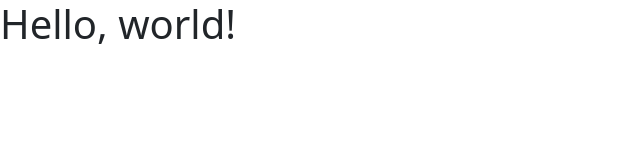
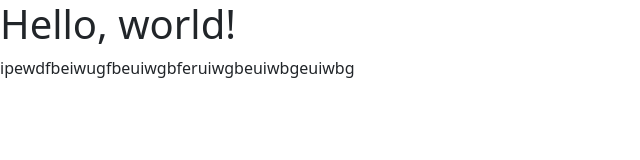
Before and after one commit to divyadn/collab-practice, a plain HTML site: page index.html in a window 1280 px wide. Shown: the whole page, without its empty margins (0-640 px from the left). Drawn offline with nearby package versions, Linux system fonts and the light colour scheme.

Commit message:
testing content change with partner

```diff
--- a/index.html
+++ b/index.html
@@ -32,5 +32,8 @@
     <script src="https://cdn.jsdelivr.net/npm/@popperjs/core@2.10.2/dist/umd/popper.min.js" integrity="sha384-7+zCNj/IqJ95wo16oMtfsKbZ9ccEh31eOz1HGyDuCQ6wgnyJNSYdrPa03rtR1zdB" crossorigin="anonymous"></script>
     <script src="https://cdn.jsdelivr.net/npm/bootstrap@5.1.3/dist/js/bootstrap.min.js" integrity="sha384-QJHtvGhmr9XOIpI6YVutG+2QOK9T+ZnN4kzFN1RtK3zEFEIsxhlmWl5/YESvpZ13" crossorigin="anonymous"></script>
     -->
+    <pp>
+      ipewdfbeiwugfbeuiwgbferuiwgbeuiwbgeuiwbg
+    </pp>
   </body>
 </html>
```
